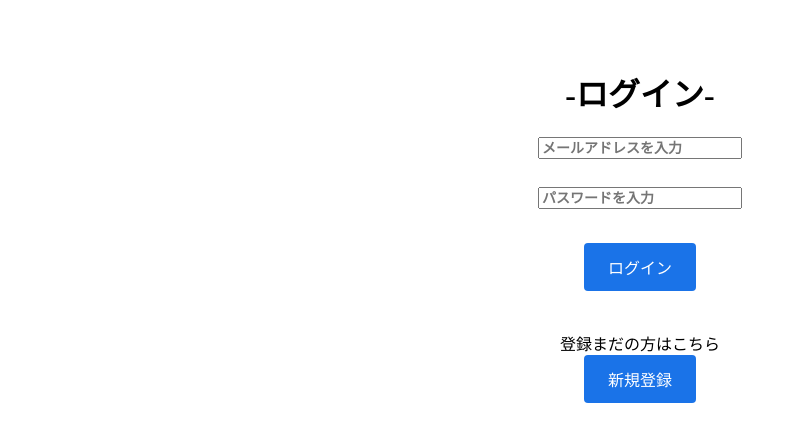
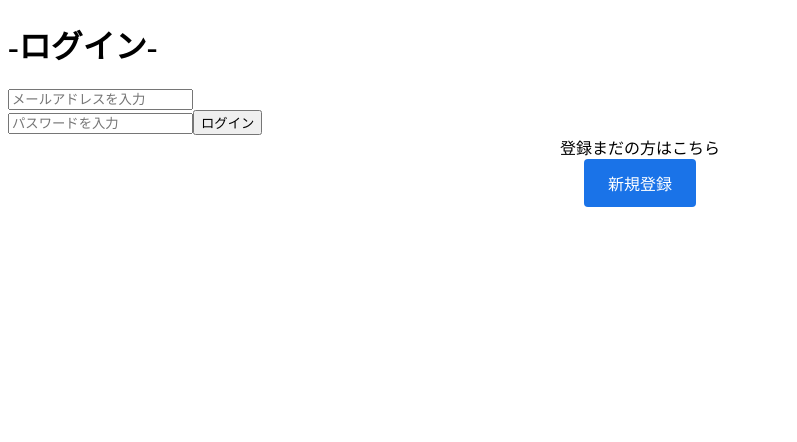
Before and after one commit to Invoice-ti-mukaihatu/invoice_front, a React app: page / in a window 1280 px wide. Shown: the top 442 px of the page, without its empty margins (0-797 px from the left). Built offline with nearby package versions, Linux system fonts and the light colour scheme; the HTML template or start-up script is replaced by a standard one.

Commit message:
フロントログイn認証＋認証後の遷移実装

```diff
--- a/src/App.tsx
+++ b/src/App.tsx
@@ -4,28 +4,23 @@ import { Test } from "./pages/test";
 import { Unko } from "./pages/unko";
 import { Home } from "./pages/home";
 import { Login } from "./pages/Login";
+import { Main } from "./pages/Main";
+
 // import Login from './pages/Login';
 import './pages/Login.css';
 import { TestUser } from "./pages/testUser";
+import axios from "axios";
 
 export const App = () => {
-  // export const App: React.FC = () => {
-  //   const handleLogin = (mail: string, password: string) => {
-  //     console.log('ログインされたメールアドレス:', mail, 'とパスワード:', password);
-  //   };
+  axios.defaults.withCredentials = true;
 
   return (
 
     <BrowserRouter>
-      {/* <div>
-        <Login onSubmit={handleLogin} />
-      </div> */}
-
-      {/* <NavigationLinks /> */}
-
       <Routes>
         <Route path="/" Component={Login} />
         {/* <Route path="/" Component={Home} /> */}
+        <Route path="/main" Component={Main} />
         <Route path="/test" Component={Test} />
         <Route path="/unko" Component={Unko} />
         <Route path="/testUser" Component={TestUser} />
@@ -33,29 +28,3 @@ export const App = () => {
     </BrowserRouter>
   );
 };
-
-// const NavigationLinks = () => {
-//     const location = useLocation();
-
-//     return (
-//         <div>
-//             {location.pathname !== "/test" && (
-//                 <Link to="/test">
-//                     <button>testページへ</button>
-//                 </Link>
-//             )}
-//             <br />
-//             {location.pathname !== "/unko" && (
-//                 <Link to="/unko">
-//                     unkoページへ
-//                 </Link>
-//             )}
-//             <br />
-//             {location.pathname !== "/testUser" && (
-//                 <Link to="/testUser">
-//                     testUserページへ
-//                 </Link>
-//             )}
-//         </div>
-//     );
-// };
--- a/src/pages/Login.tsx
+++ b/src/pages/Login.tsx
@@ -1,35 +1,37 @@
 import './Login.css';
 import React, { useState } from "react";
 import { User } from "../models/User";
-import { BrowserRouter, Link, Route, Routes } from "react-router-dom";
+import axios from "axios";
+import { BrowserRouter, Link, Route, Routes, useNavigate } from "react-router-dom";
 
+export const Login: React.FC = () => {
+    const [email, setEmail] = useState("");
+    const [password, setPassword] = useState("");
 
-// export const Login = () => {
+    const navigate = useNavigate();
 
-// interface LoginProps {
-//     onSubmit: (mail: string, password: string) => void;
-// }
-
-// export const Login: React.FC<LoginProps> = ({ onSubmit }) => {
-export const Login: React.FC = () => {
-    const [mail, setMail] = useState('');
-    const [password, setPassword] = useState('');
-
-    const handleSubmit = (event: React.FormEvent<HTMLFormElement>) => {
-        event.preventDefault();
-        // onSubmit(mail, password);
+    const handleLogin = async () => {
+        try {
+            // ログイン情報を送信し、レスポンスを受け取る
+            const response = await axios.post("http://localhost:3000/login", { email, password });
+            // ログインボタンがクリックされたときの処理
+            navigate("/main");
+            // 受け取ったトークンをコンソールに表示
+            console.log("トークン: ", response.data.token);
+        } catch (error) {
+            // エラーハンドリング：ログインエラー時の処理
+            console.error("ログインエラー:", error);
+        }
     };
-
 
     return (
         <div>
-            <form onSubmit={handleSubmit}>
-                <h1>-ログイン-</h1>
-                <input type="email" value={mail} placeholder="メールアドレスを入力" onChange={(e) => setMail(e.target.value)} />
-                <br />
-                <input type="password" value={password} placeholder="パスワードを入力" onChange={(e) => setPassword(e.target.value)} />
-                <button type="submit">ログイン</button>
-            </form>
+            <h1>-ログイン-</h1>
+            <input type="email" value={email} placeholder="メールアドレスを入力" onChange={(e) => setEmail(e.target.value)} />
+            <br />
+            <input type="password" value={password} placeholder="パスワードを入力" onChange={(e) => setPassword(e.target.value)} />
+            <button onClick={handleLogin}>ログイン</button>
+
             <label>
                 登録まだの方はこちら
                 <Link to="/CreateUser">
@@ -39,34 +41,3 @@ export const Login: React.FC = () => {
         </div>
     );
 };
-
-// interface LoginProps {
-//     onSubmit: (email: string, password: string) => void;
-// }
-
-// const Login: React.FC<LoginProps> = ({ onSubmit }) => {
-//     const [mail, setEmail] = useState('');
-//     const [password, setPassword] = useState('');
-
-//     const handleSubmit = (event: React.FormEvent<HTMLFormElement>) => {
-//         event.preventDefault();
-//         onSubmit(mail, password);
-//     };
-
-//     return (
-//         <form onSubmit={handleSubmit}>
-//             <h1>ログイン</h1>
-//             <label>
-//                 メールアドレス
-//                 <input type="email" value={mail} onChange={(e) => setEmail(e.target.value)} />
-//             </label>
-//             <label>
-//                 パスワード
-//                 <input type="password" value={password} onChange={(e) => setPassword(e.target.value)} />
-//             </label>
-//             <button type="submit">ログイン</button>
-//         </form>
-//     );
-// };
-
-// export default Login;
--- a/src/pages/Main.tsx
+++ b/src/pages/Main.tsx
@@ -0,0 +1,10 @@
+import './Main.css';
+import React from "react";
+export const Main: React.FC = () => {
+
+    return (
+        <div>
+            <h1>-ホーム-</h1>
+        </div>
+    );
+};
```
Also changed, not shown: src/pages/Main.css (added).
